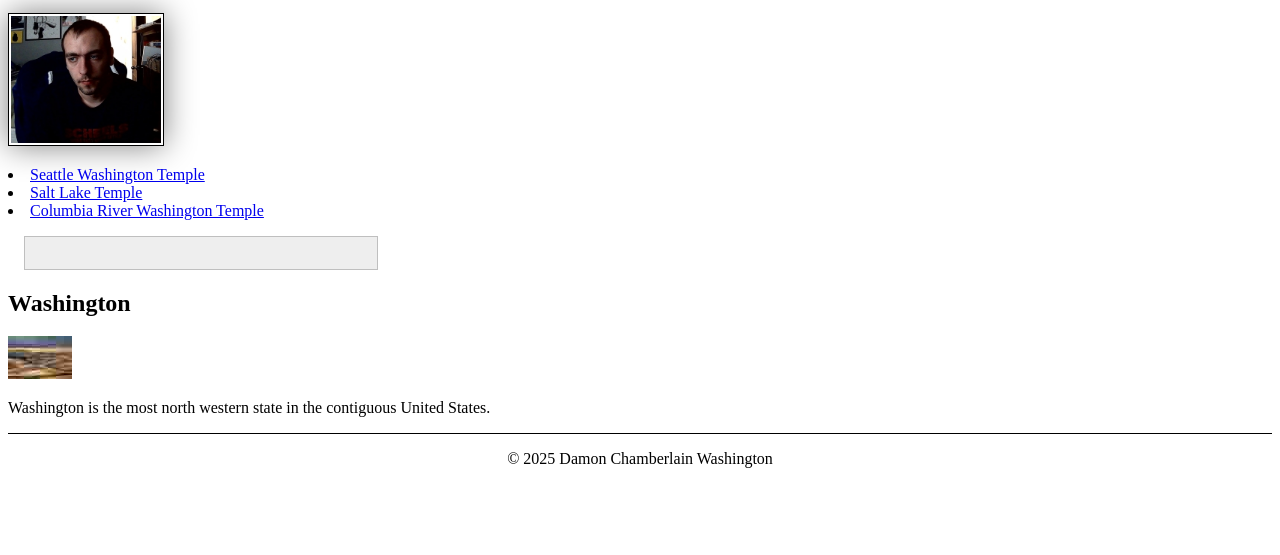
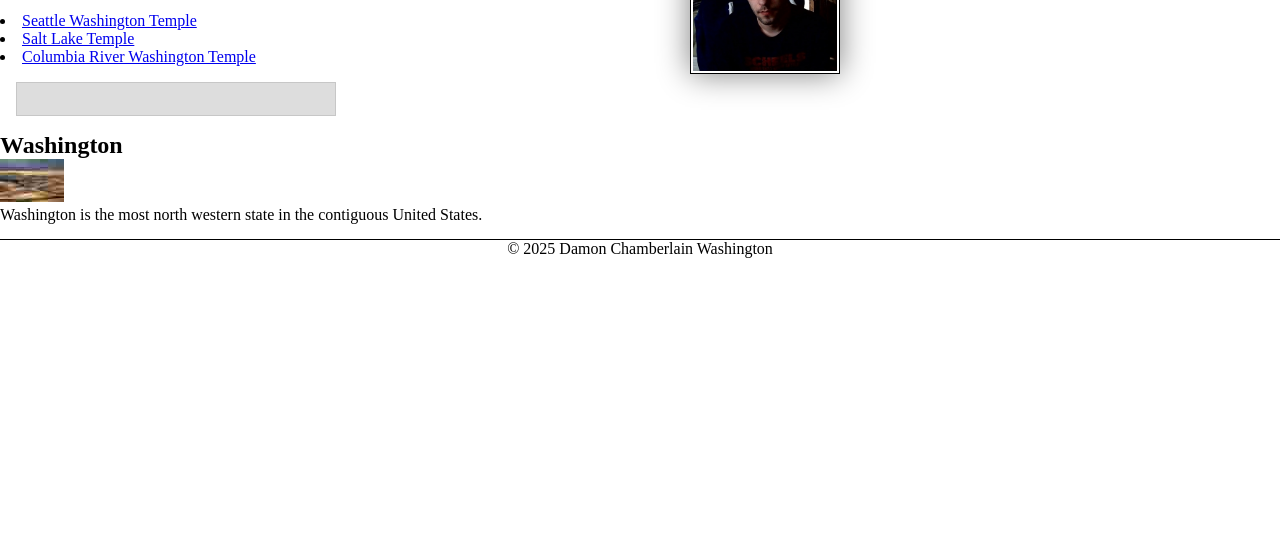
Before and after one commit to DamonChamberlain/wdd130, a plain HTML site: page index.html in a window 1280 px wide. Shown: the part 245-800 px from the top of the page. Drawn offline with Linux system fonts and the light colour scheme.

Commit message:
Add files via upload

```diff
--- a/styles/styles.css
+++ b/styles/styles.css
@@ -1,3 +1,18 @@
+
+* {
+  margin: 0;
+  padding: 0;
+  box-sizing: border-box;
+}
+
+.box {
+  margin: 1rem;
+  border: 1px solid rgb(0 0 0 / 10%);
+  padding: 1rem;
+  background-color: #ddd;
+  color: #000;
+}
+
 nav {
     background-color: darkblue;
     padding: 10px;
@@ -15,20 +30,20 @@ h1 {
 
 
 
-
-
 main {
     max-width: 840px;
 }
 
 aside {
     width: 20rem;
-    margin: 1rem;
-    border: 1px solid rgb(0 0 0 / 0.2);
-    padding: 1rem;
-    background-color: #eee;
-    color: #333;
     text-align: center;
+    position: relative;
+}
+
+aside h2 {
+  position: absolute;
+  top: 47px;
+  left: 150px;
 }
 
 aside img {
@@ -42,6 +57,7 @@ main img {
     border: 1px solid black;
     padding: 2px;
     box-shadow: 0 0 30px gray;
+    float: right;
 }
 
 p { padding: 0;}
```
